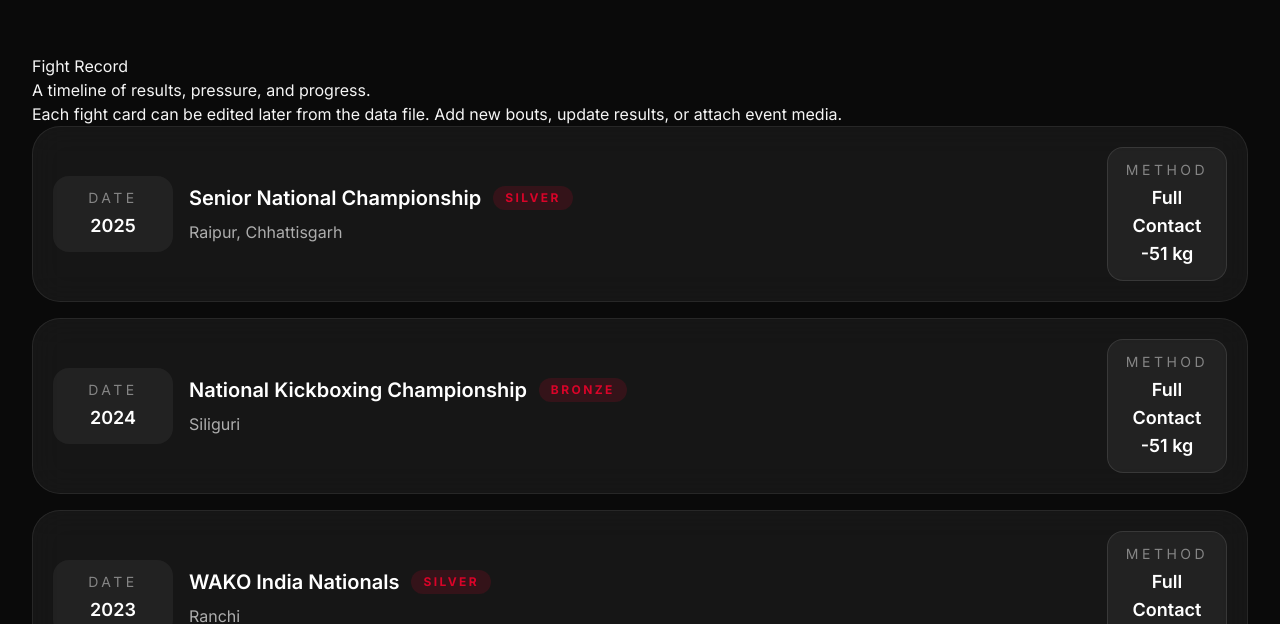
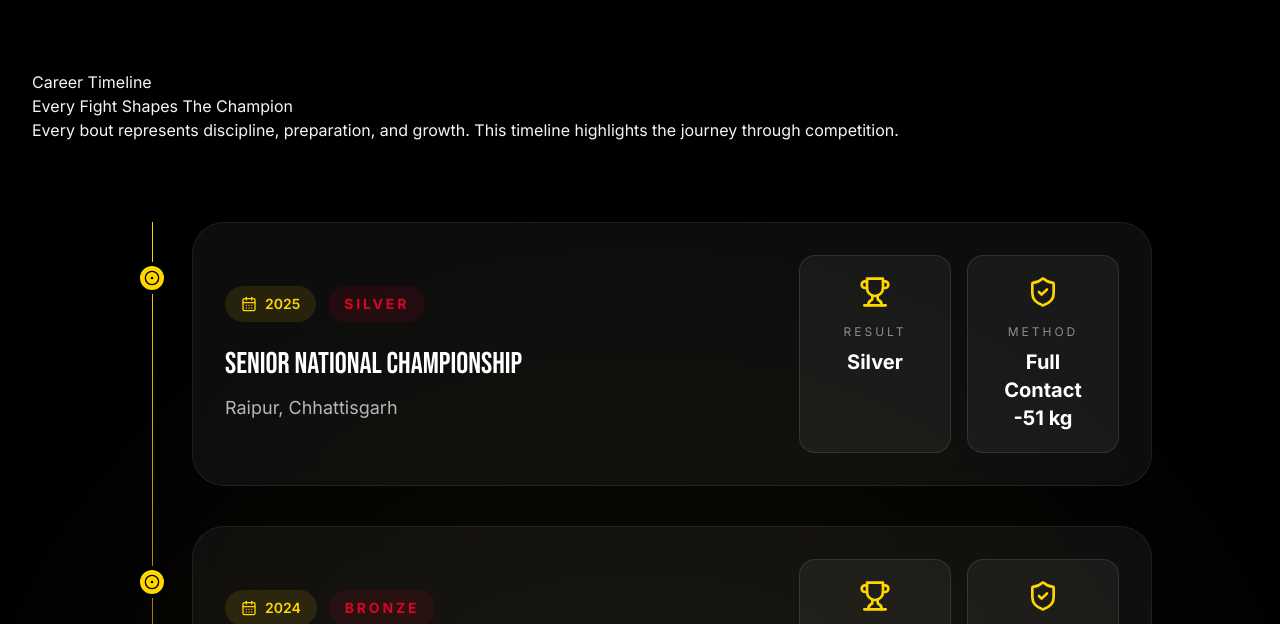
Before and after one commit to harshbharti55/kickboxer-harsh, a Next.js app: page / in a window 1280 px wide. Shown: the part 5156-5780 px from the top of the page. Built offline with nearby package versions, Linux system fonts and the light colour scheme.

Commit message:
Update Timeline.tsx

```diff
--- a/components/Timeline.tsx
+++ b/components/Timeline.tsx
@@ -1,42 +1,158 @@
-import SectionHeading from './SectionHeading';
-import { fightRecords } from '@/data/site';
+"use client";
+
+import { motion } from "framer-motion";
+import {
+  CalendarDays,
+  Trophy,
+  ShieldCheck,
+  CircleDot,
+} from "lucide-react";
+
+import SectionHeading from "./SectionHeading";
+import { fightRecords } from "@/data/site";
 
 export default function Timeline() {
   return (
-    <section id="record" className="container-page py-24">
+    <section
+      id="record"
+      className="relative overflow-hidden bg-black py-28"
+    >
+      {/* Background Glow */}
+      <div className="absolute inset-0 bg-[radial-gradient(circle_at_center,rgba(212,175,55,0.08),transparent_65%)]" />
+
+      <div className="container-page relative z-10">
         <SectionHeading
-        eyebrow="Fight Record"
-        title="A timeline of results, pressure, and progress."
-        subtitle="Each fight card can be edited later from the data file. Add new bouts, update results, or attach event media."
+          eyebrow="Career Timeline"
+          title="Every Fight Shapes The Champion"
+          subtitle="Every bout represents discipline, preparation, and growth. This timeline highlights the journey through competition."
         />
 
-      <div className="grid gap-4">
+        <div className="relative mx-auto mt-20 max-w-5xl">
+
+          {/* Timeline Line */}
+          <div className="absolute left-6 top-0 hidden h-full w-px bg-gradient-to-b from-gold via-gold/40 to-transparent lg:block" />
+
+          <div className="space-y-10">
+
             {fightRecords.map((fight, index) => (
-          <div
+              <motion.div
                 key={`${fight.opponent}-${fight.date}`}
-            className="glass grid gap-4 rounded-[1.75rem] p-5 md:grid-cols-[120px_1fr_120px] md:items-center"
+                initial={{ opacity: 0, y: 40 }}
+                whileInView={{ opacity: 1, y: 0 }}
+                viewport={{ once: true }}
+                transition={{
+                  duration: 0.5,
+                  delay: index * 0.08,
+                }}
+                className="relative"
               >
-            <div className="rounded-2xl bg-white/5 px-4 py-3 text-center">
-              <p className="text-sm uppercase tracking-[0.25em] text-white/45">Date</p>
-              <p className="mt-1 text-lg font-semibold text-white">{fight.date}</p>
+                {/* Timeline Dot */}
+                <div className="absolute left-2 top-10 hidden lg:flex h-8 w-8 items-center justify-center rounded-full border-4 border-black bg-gold">
+                  <CircleDot className="h-4 w-4 text-black" />
                 </div>
 
-            <div>
+                <div className="glass ml-0 rounded-[2rem] border border-white/10 p-8 transition-all duration-300 hover:-translate-y-2 hover:border-gold/40 lg:ml-16">
+
+                  <div className="flex flex-col gap-6 lg:flex-row lg:items-center lg:justify-between">
+
+                    {/* Left */}
+                    <div className="flex-1">
+
                       <div className="flex flex-wrap items-center gap-3">
-                <h3 className="text-xl font-semibold text-white">{fight.opponent}</h3>
-                <span className={`rounded-full px-3 py-1 text-xs font-bold uppercase tracking-[0.2em] ${fight.result === 'Win' ? 'bg-gold/15 text-gold' : 'bg-redbrand/15 text-redbrand'}`}>
-                  {fight.result}
-                </span>
-              </div>
-              <p className="mt-2 text-white/65">{fight.event}</p>
+
+                        <div className="inline-flex items-center gap-2 rounded-full bg-gold/10 px-4 py-2 text-sm font-semibold text-gold">
+                          <CalendarDays className="h-4 w-4" />
+                          {fight.date}
                         </div>
 
-            <div className="rounded-2xl border border-white/10 bg-white/5 px-4 py-3 text-center">
-              <p className="text-sm uppercase tracking-[0.25em] text-white/45">Method</p>
-              <p className="mt-1 text-lg font-semibold text-white">{fight.method}</p>
+                        <div
+                          className={`rounded-full px-4 py-2 text-sm font-bold uppercase tracking-[0.2em]
+                          ${
+                            fight.result === "Win"
+                              ? "bg-gold/10 text-gold"
+                              : "bg-redbrand/10 text-redbrand"
+                          }`}
+                        >
+                          {fight.result}
+                        </div>
+
+                      </div>
+
+                      <h3 className="mt-6 text-3xl font-display text-white">
+                        {fight.opponent}
+                      </h3>
+
+                      <p className="mt-3 text-lg leading-7 text-white/70">
+                        {fight.event}
+                      </p>
+
+                    </div>
+
+                    {/* Right */}
+                    <div className="grid gap-4 sm:grid-cols-2 lg:w-80">
+
+                      <div className="rounded-2xl border border-white/10 bg-white/5 p-5 text-center">
+
+                        <Trophy className="mx-auto h-8 w-8 text-gold" />
+
+                        <p className="mt-4 text-xs uppercase tracking-[0.25em] text-white/50">
+                          Result
+                        </p>
+
+                        <p className="mt-2 text-xl font-bold text-white">
+                          {fight.result}
+                        </p>
+
+                      </div>
+
+                      <div className="rounded-2xl border border-white/10 bg-white/5 p-5 text-center">
+
+                        <ShieldCheck className="mx-auto h-8 w-8 text-gold" />
+
+                        <p className="mt-4 text-xs uppercase tracking-[0.25em] text-white/50">
+                          Method
+                        </p>
+
+                        <p className="mt-2 text-xl font-bold text-white">
+                          {fight.method}
+                        </p>
+
+                      </div>
+
+                    </div>
+
+                  </div>
+
+                </div>
+              </motion.div>
+            ))}
+
           </div>
         </div>
-        ))}
+
+        {/* Bottom Quote */}
+        <motion.div
+          initial={{ opacity: 0 }}
+          whileInView={{ opacity: 1 }}
+          viewport={{ once: true }}
+          transition={{ delay: 0.4 }}
+          className="mx-auto mt-24 max-w-4xl rounded-[2.5rem] border border-gold/20 bg-gradient-to-r from-gold/10 via-black to-black p-10 text-center"
+        >
+          <p className="text-sm uppercase tracking-[0.35em] text-gold">
+            Fighting Philosophy
+          </p>
+
+          <h2 className="mt-5 text-4xl font-display text-white">
+            Every Round Builds Character
+          </h2>
+
+          <p className="mx-auto mt-6 max-w-3xl text-lg leading-8 text-white/70">
+            Victory teaches confidence. Defeat teaches resilience. Every fight
+            is another chapter in the pursuit of excellence and the dream of
+            becoming a World Champion.
+          </p>
+        </motion.div>
+
       </div>
     </section>
   );
```
Lines whose indentation alone changed are shown as unchanged.
